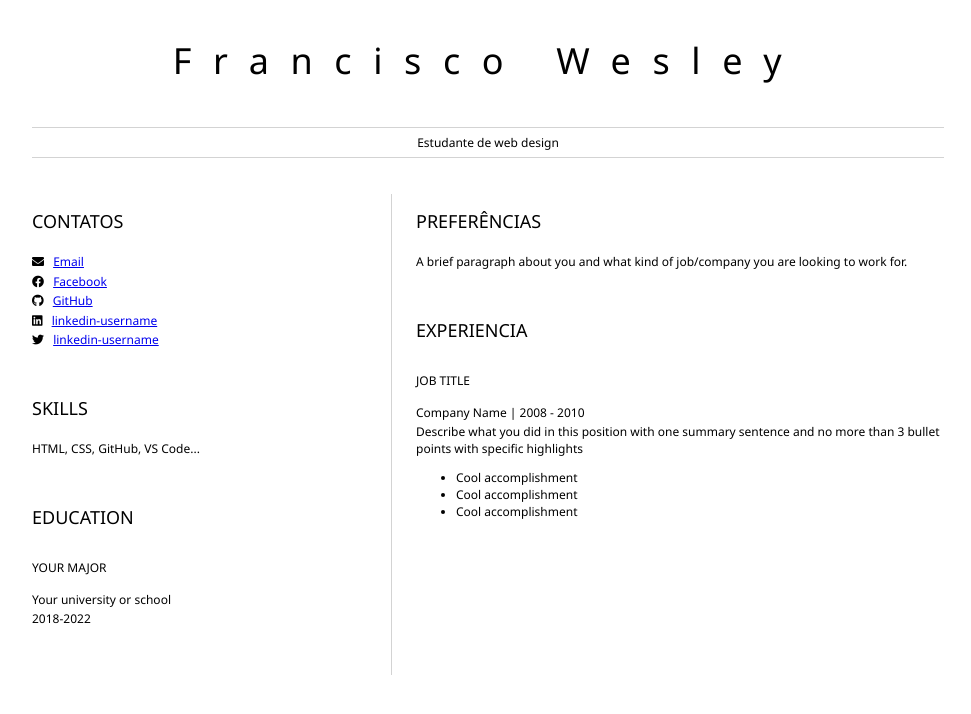
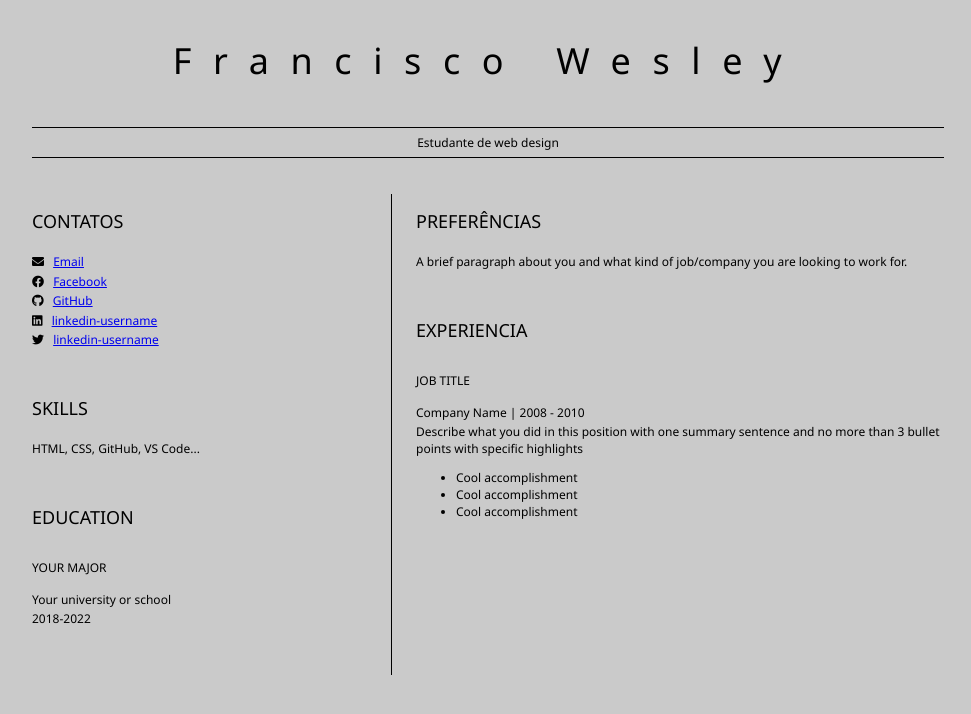
Before and after one commit to Wesleysilva123/curriculo, a plain HTML site: page index.html in a window 1280 px wide. Shown: the whole page, without its empty margins (152-1123 px from the left). Drawn offline with Linux system fonts and the light colour scheme.

Commit message:
curriculo v3

```diff
--- a/style.css
+++ b/style.css
@@ -3,6 +3,7 @@ body {
     font-size: 12px;
     max-width: 960px;
     margin: auto;
+    background-color: rgb(202, 202, 202);
 }
 h1 {
     font-size: 3em;
@@ -44,7 +45,7 @@ p {
 
 hr {
     border: none;
-    background-color: lightgray;
+    background-color: rgb(0, 0, 0);
     height: 1px;
 }
 
@@ -53,5 +54,5 @@ h1, h2, h3 {
     margin-bottom: 0;
 }
 #mainLeft {
-    border-right: 1px solid lightgray;
+    border-right: 1px solid rgb(0, 0, 0);
 }
```
Also changed, not shown: index.html (+1 -0 lines).
